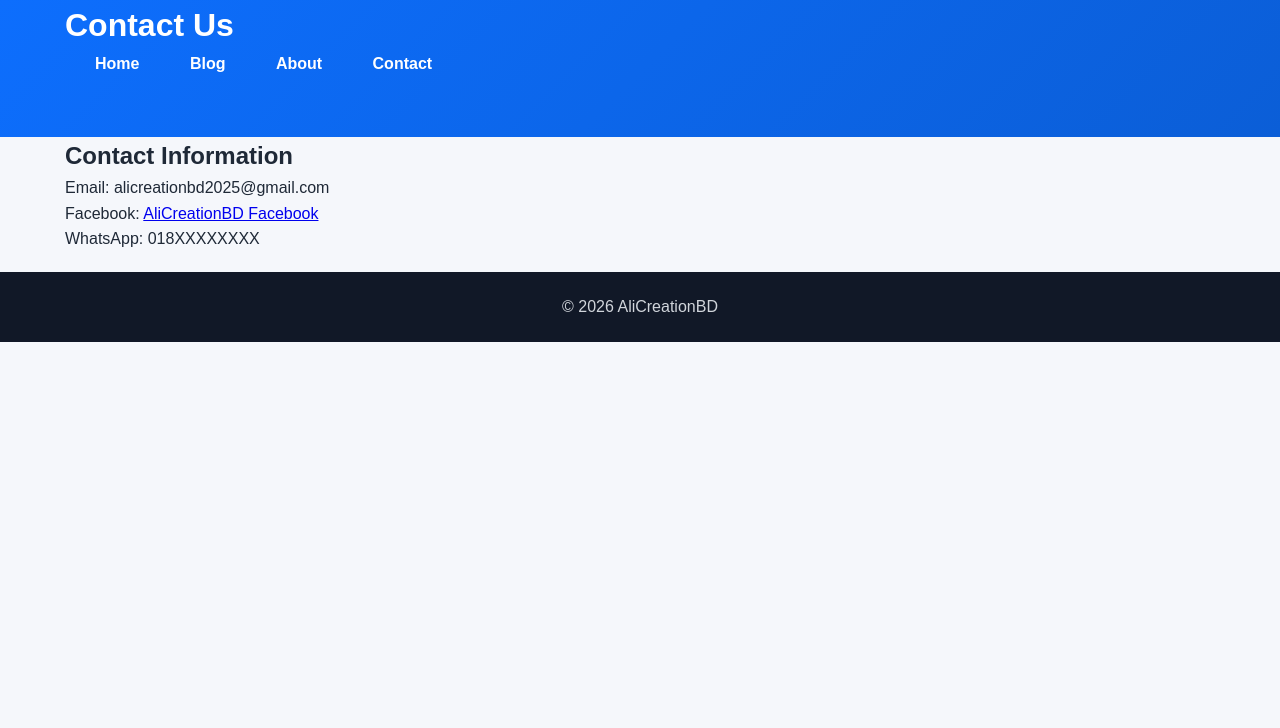
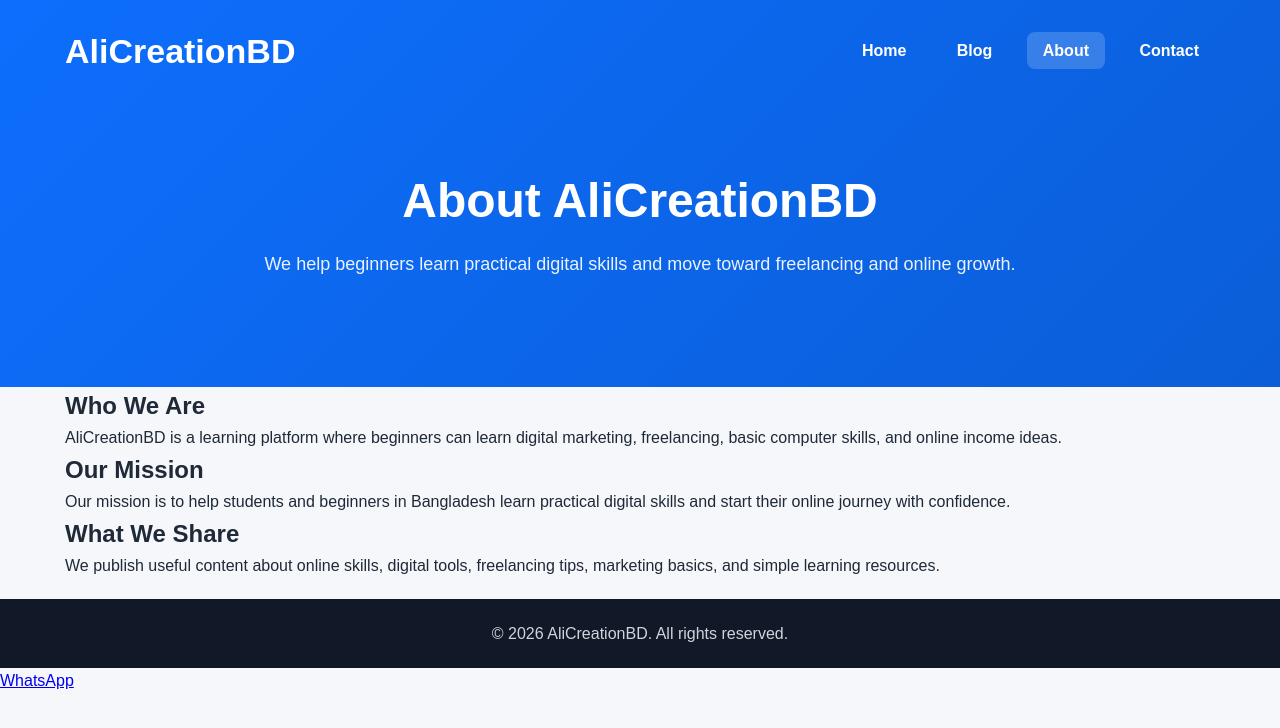
Before and after one commit to sheikhminar3624-hue/alicreationbd, a plain HTML site: page contact.html in a window 1280 px wide. Drawn offline with Linux system fonts and the light colour scheme.

Commit message:
Revise contact.html to include about and mission sections
Updated the contact page to include an about section, mission statement, and improved layout.

```diff
--- a/contact.html
+++ b/contact.html
@@ -1,59 +1,75 @@
 <!DOCTYPE html>
 <html lang="en">
 <head>
-<meta charset="UTF-8">
-<meta name="viewport" content="width=device-width, initial-scale=1.0">
-
-<title>Contact | AliCreationBD</title>
-
-<link rel="stylesheet" href="assets/style.css">
-
+  <meta charset="UTF-8" />
+  <meta name="viewport" content="width=device-width, initial-scale=1.0" />
+  <title>About | AliCreationBD</title>
+  <meta
+    name="description"
+    content="Learn more about AliCreationBD and our mission to help beginners in Bangladesh."
+  />
+  <link rel="stylesheet" href="assets/style.css" />
 </head>
-
 <body>
 
   <header class="site-header">
-
     <div class="container">
-
-<h1>Contact Us</h1>
+      <div class="top-bar">
+        <h1 class="logo">AliCreationBD</h1>
 
         <nav class="navbar">
           <a href="index.html">Home</a>
           <a href="blog.html">Blog</a>
-<a href="about.html">About</a>
+          <a href="about.html" class="active">About</a>
           <a href="contact.html">Contact</a>
         </nav>
-
       </div>
 
+      <section class="hero small-hero">
+        <div class="hero-text">
+          <h2>About AliCreationBD</h2>
+          <p>
+            We help beginners learn practical digital skills and move toward
+            freelancing and online growth.
+          </p>
+        </div>
+      </section>
+    </div>
   </header>
 
-<main class="container">
-
-<section>
-
-<h2>Contact Information</h2>
-
-<p>Email: alicreationbd2025@gmail.com</p>
-
-<p>Facebook:
-<a href="https://www.facebook.com/profile.php?id=61586306490344">
-AliCreationBD Facebook
-</a>
+  <main class="container inner-page">
+    <section class="content-box">
+      <h2>Who We Are</h2>
+      <p>
+        AliCreationBD is a learning platform where beginners can learn
+        digital marketing, freelancing, basic computer skills, and online income ideas.
       </p>
-
-<p>WhatsApp: 018XXXXXXXX</p>
-
     </section>
 
+    <section class="content-box">
+      <h2>Our Mission</h2>
+      <p>
+        Our mission is to help students and beginners in Bangladesh learn
+        practical digital skills and start their online journey with confidence.
+      </p>
+    </section>
+
+    <section class="content-box">
+      <h2>What We Share</h2>
+      <p>
+        We publish useful content about online skills, digital tools,
+        freelancing tips, marketing basics, and simple learning resources.
+      </p>
+    </section>
   </main>
 
   <footer class="site-footer">
+    <div class="container">
+      <p>© 2026 AliCreationBD. All rights reserved.</p>
+    </div>
+  </footer>
 
-<p>© 2026 AliCreationBD</p>
-
-</footer>
+  <a class="whatsapp-btn" href="https://wa.me/88018XXXXXXXXXX" target="_blank">WhatsApp</a>
 
 </body>
 </html>
```
Lines whose indentation alone changed are shown as unchanged.
